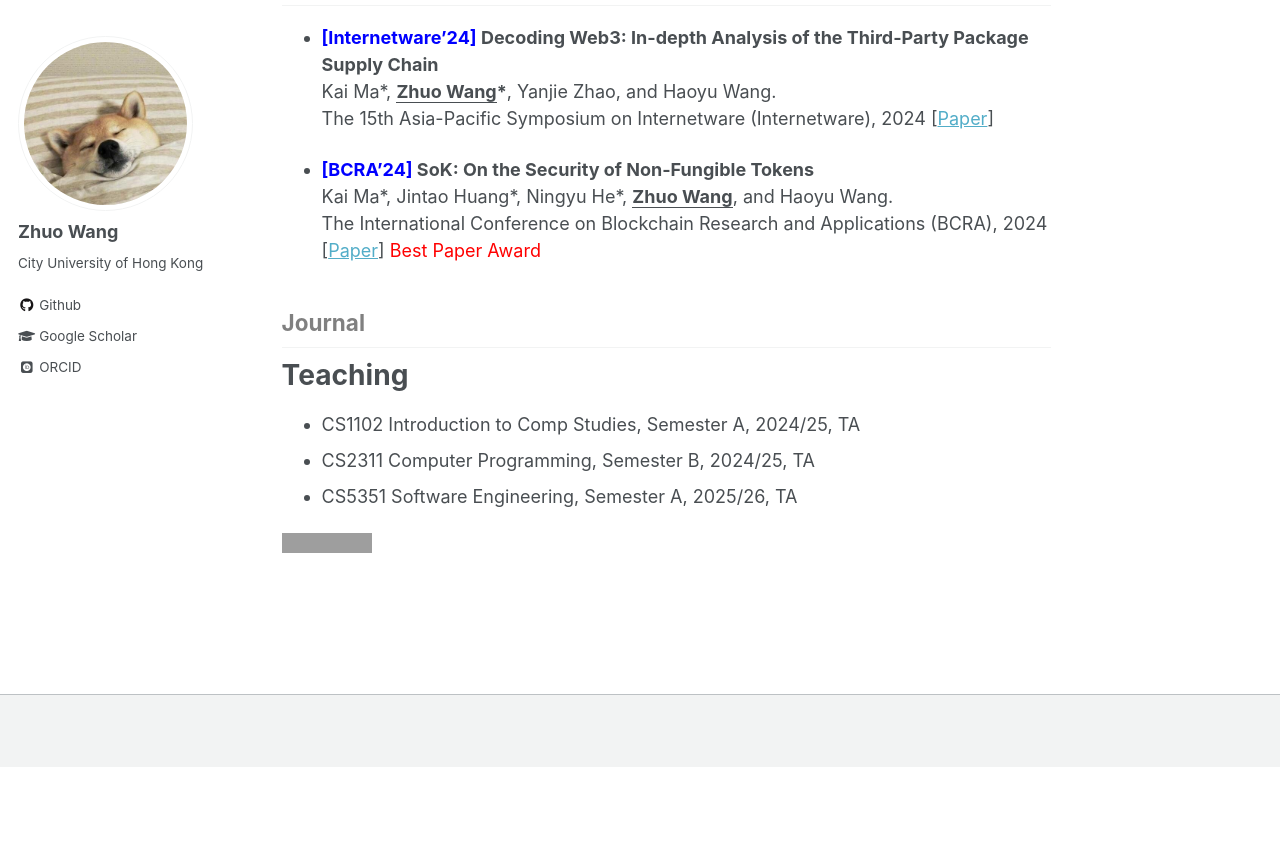
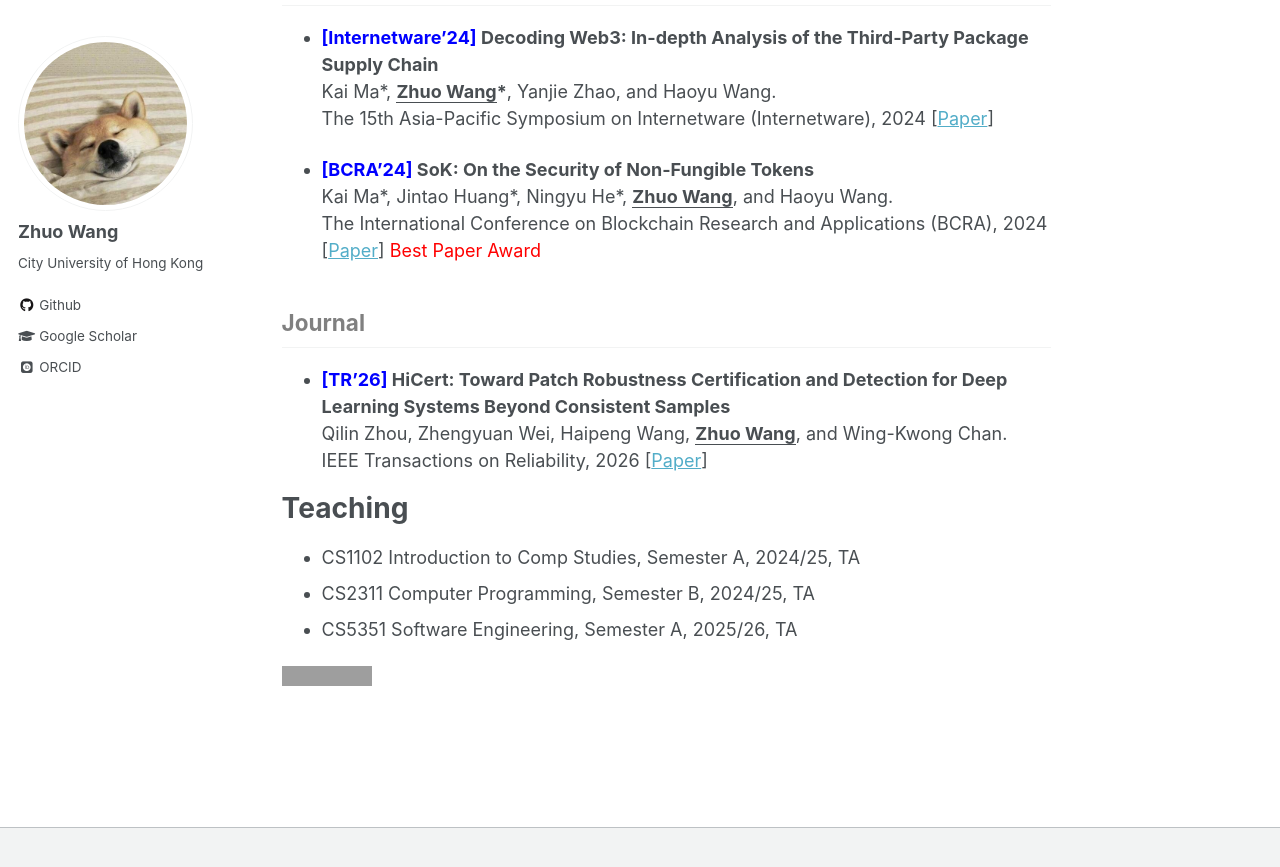
Before and after one commit to zhuozhuoH/zhuozhuoH.github.io, a Jekyll site: the page built from _pages/about.md, in a window 1280 px wide and 900 px high, scrolled down 678 px. Shown: the top 867 px of the window. Built offline with Jekyll 4.4.1, drawn with Linux system fonts in a browser that asks for light colours; some web fonts are replaced; before the commit the page ends 1445 px from its top, so only the background shows below that; grey boxes are pictures that could not be loaded.

Commit message:
Update about.md with new journal entry
Added new journal entry for HiCert paper and updated authors.

```diff
--- a/_pages/about.md
+++ b/_pages/about.md
@@ -54,6 +54,9 @@ Before that, I obtained my Bachelor's Degree (under the supervision of **[Prof.
     <br>The International Conference on Blockchain Research and Applications (BCRA), 2024 [[Paper](https://www.sciencedirect.com/science/article/pii/S2096720924000812)] <span style="color:#FF0000">Best Paper Award</span>
 
 ## <span style="color:grey">Journal</span>
+* **<span style="color:#0000FF">\[TR'26\]</span> HiCert: Toward Patch Robustness Certification and Detection for Deep Learning Systems Beyond Consistent Samples**
+    <br>Qilin Zhou, Zhengyuan Wei, Haipeng Wang, **<u>Zhuo Wang</u>**, and Wing-Kwong Chan.
+    <br>IEEE Transactions on Reliability, 2026 [[Paper](https://ieeexplore.ieee.org/abstract/document/11342369)]
 
 
 # Teaching
```
